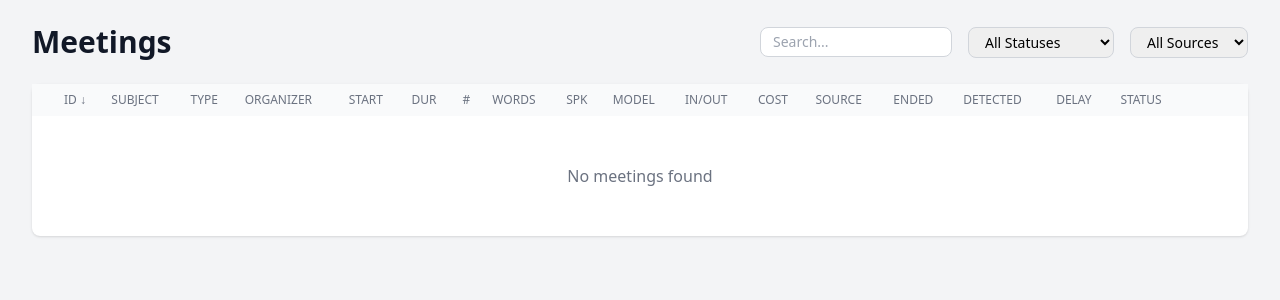
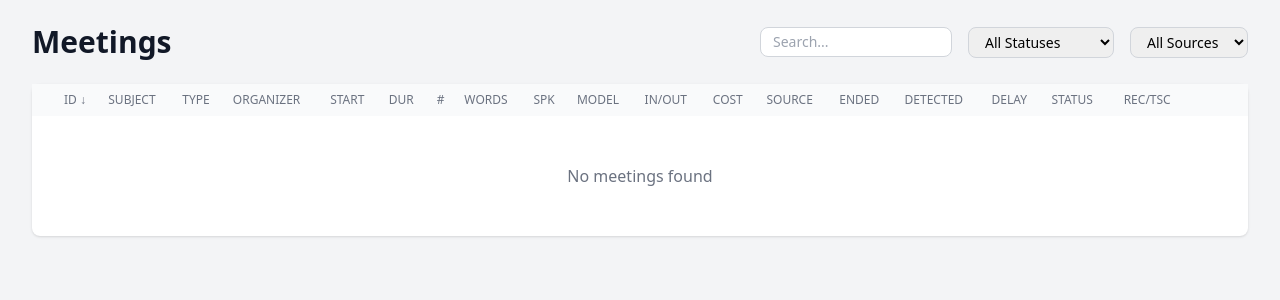
Before and after one commit to scottschatz/teams-notetaker, a Python web app: template src/web/templates/meetings.html in a window 1280 px wide. Shown: the top 300 px of the page. Run offline with Jinja, Linux system fonts and the light colour scheme; the template is opened without the code that fills it, so the values that code supplies are empty; some libraries are stand-ins or nearby versions.

Commit message:
Add chat event signals (recording_started, transcript_available) to UI
- Add recording_started and transcript_available columns to Meeting model
- Store chat event signals on every retry (values may change as meeting ends)
- Expose fields via meetings API
- Add Rec/Tsc column in meetings table with checkmarks (✓/✗/–)
- Tooltip shows detailed status on hover

🤖 Generated with [Claude Code](https://claude.com/claude-code)

Co-Authored-By: Claude Opus 4.5 <noreply@anthropic.com>

```diff
--- a/src/core/database.py
+++ b/src/core/database.py
@@ -158,6 +158,11 @@ class Meeting(Base):
     # Meeting settings (from Graph API onlineMeeting properties)
     allow_transcription = Column(Boolean)  # None=unknown, True=enabled, False=disabled
     allow_recording = Column(Boolean)  # None=unknown, True=enabled, False=disabled
+
+    # Chat event signals (from meeting chat messages)
+    # These indicate transcript readiness based on system messages in the chat
+    recording_started = Column(Boolean)  # callRecordingEventMessageDetail seen = recording was started
+    transcript_available = Column(Boolean)  # callTranscriptEventMessageDetail seen = transcript IS READY
 
     # Call type (from callRecords API)
     # Values: 'groupCall', 'peerToPeer', 'scheduled', 'adHoc', 'unknown'
--- a/src/web/routers/meetings.py
+++ b/src/web/routers/meetings.py
@@ -60,6 +60,9 @@ class MeetingResponse(BaseModel):
     # Meeting settings (transcription/recording enabled)
     allow_transcription: Optional[bool] = None
     allow_recording: Optional[bool] = None
+    # Chat event signals (from meeting chat messages)
+    recording_started: Optional[bool] = None  # Recording event seen in chat
+    transcript_available: Optional[bool] = None  # Transcript event seen in chat
     # Call type (groupCall, peerToPeer, unknown)
     call_type: Optional[str] = None
 
@@ -197,6 +200,9 @@ async def list_meetings(
                 # Meeting settings
                 "allow_transcription": meeting.allow_transcription,
                 "allow_recording": meeting.allow_recording,
+                # Chat event signals
+                "recording_started": meeting.recording_started,
+                "transcript_available": meeting.transcript_available,
                 "call_type": meeting.call_type
             }
             meetings.append(MeetingResponse(**meeting_dict))
--- a/src/web/templates/meetings.html
+++ b/src/web/templates/meetings.html
@@ -82,6 +82,9 @@
                         <th @click="sortBy('status')" class="px-2 py-2 text-left text-xs font-medium text-gray-500 uppercase cursor-pointer hover:bg-gray-100">
                             Status <span x-show="sortColumn === 'status'" x-text="sortDirection === 'asc' ? '↑' : '↓'"></span>
                         </th>
+                        <th class="px-2 py-2 text-center text-xs font-medium text-gray-500 uppercase" title="Chat Event Signals: Recording Started / Transcript Available">
+                            Rec/Tsc
+                        </th>
                         <th class="px-2 py-2 text-right text-xs font-medium text-gray-500 uppercase w-16"></th>
                     </tr>
                 </thead>
@@ -150,6 +153,24 @@
                                       }"
                                       :title="getStatusTooltip(meeting)"
                                       x-text="getStatusDisplay(meeting)">
+                                </span>
+                            </td>
+                            <!-- Chat Event Signals: Recording Started / Transcript Available -->
+                            <td class="px-2 py-2 whitespace-nowrap text-center text-xs">
+                                <span class="inline-flex items-center space-x-1" :title="getChatEventsTooltip(meeting)">
+                                    <!-- Recording Started -->
+                                    <span :class="{
+                                        'text-green-600': meeting.recording_started === true,
+                                        'text-red-400': meeting.recording_started === false,
+                                        'text-gray-300': meeting.recording_started === null || meeting.recording_started === undefined
+                                    }" x-text="meeting.recording_started === true ? '✓' : (meeting.recording_started === false ? '✗' : '–')"></span>
+                                    <span class="text-gray-300">/</span>
+                                    <!-- Transcript Available -->
+                                    <span :class="{
+                                        'text-green-600': meeting.transcript_available === true,
+                                        'text-red-400': meeting.transcript_available === false,
+                                        'text-gray-300': meeting.transcript_available === null || meeting.transcript_available === undefined
+                                    }" x-text="meeting.transcript_available === true ? '✓' : (meeting.transcript_available === false ? '✗' : '–')"></span>
                                 </span>
                             </td>
                             <td class="px-2 py-2 whitespace-nowrap text-right text-sm font-medium">
@@ -576,6 +597,30 @@ function meetingsData() {
             return tooltips[meeting.status] || meeting.status;
         },
 
+        getChatEventsTooltip(meeting) {
+            const rec = meeting.recording_started;
+            const tsc = meeting.transcript_available;
+
+            if (rec === null && tsc === null) {
+                return 'Chat events not yet checked';
+            }
+
+            let parts = [];
+            if (rec === true) {
+                parts.push('Recording was started (transcription enabled)');
+            } else if (rec === false) {
+                parts.push('No recording event found');
+            }
+
+            if (tsc === true) {
+                parts.push('Transcript IS AVAILABLE');
+            } else if (tsc === false) {
+                parts.push('Transcript not yet available');
+            }
+
+            return parts.join(' | ') || 'Unknown';
+        },
+
         formatModel(model) {
             if (!model) return '-';
             // Shorten model names for display
```
Also changed, not shown: src/jobs/processors/transcript.py (+10 -6 lines).
